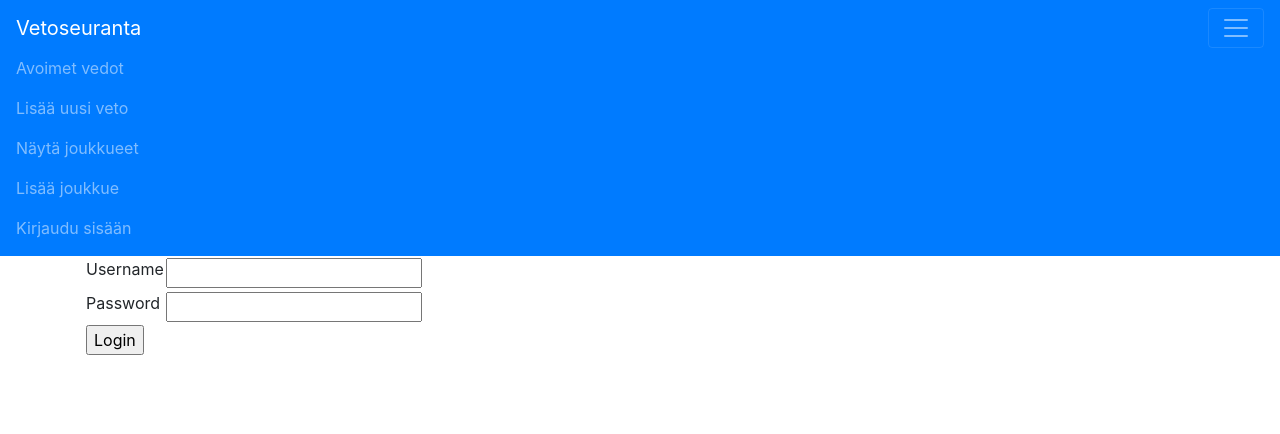
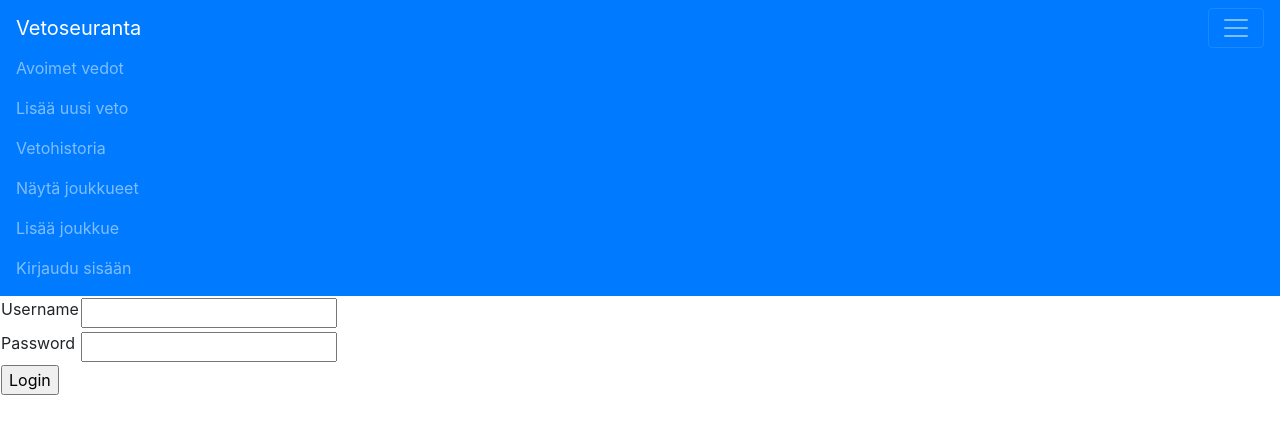
Before and after one commit to jyrki26/Vetoseuranta2, a Flask app: page /auth/login in a window 1280 px wide, after a click that opens the changed part. Shown: the top 434 px of the page. Run offline with Flask 2, Linux system fonts and the light colour scheme; some libraries are stand-ins or nearby versions.

Commit message:
Update layout.html

```diff
--- a/application/templates/layout.html
+++ b/application/templates/layout.html
@@ -26,6 +26,9 @@
           <a class="nav-link" href="{{ url_for('bets_form') }}">Lisää uusi veto</a>
         </li>
         <li class="nav-item">
+            <a class="nav-link" href="{{ url_for('bet_search') }}">Vetohistoria</a>
+          </li>
+        <li class="nav-item">
           <a class="nav-link" href="{{ url_for('teams_index') }}">Näytä joukkueet</a>
         </li>
         <li class="nav-item">
@@ -42,7 +45,7 @@
     </div>
     </nav>
 
-    <main role="main" class="container">
+    <main>
       {% block body %}
       <p>
         Content.
```
